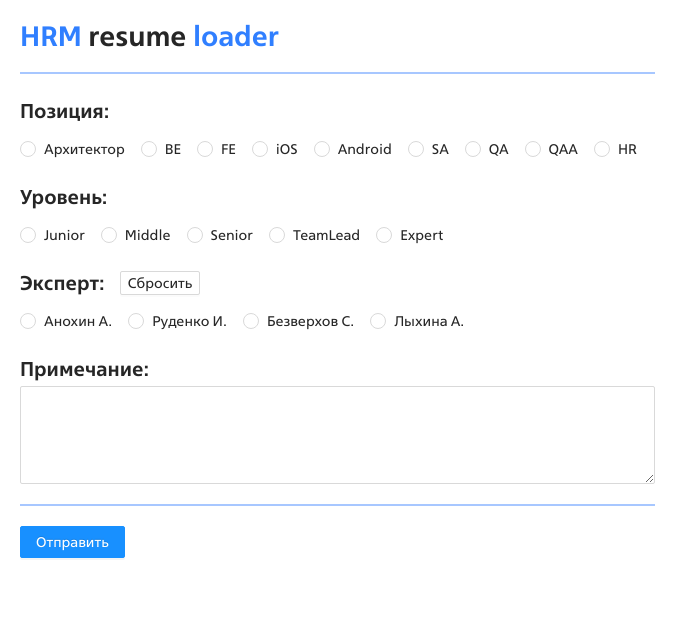
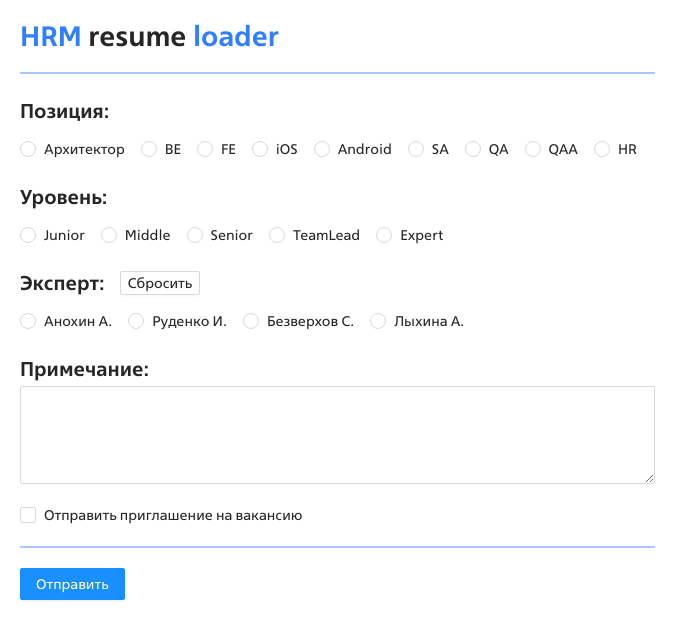
Before and after one commit to Yookys/HRM_REACT_TS, a React (Create React App) app: page / in a window 1280 px wide. Shown: the top 638 px of the page, without its empty margins (0-698 px from the left). Built offline with nearby package versions, Linux system fonts and the light colour scheme.

Commit message:
Добавил параметр "sendInvite".

```diff
--- a/src/RootApp/models/FormModel.ts
+++ b/src/RootApp/models/FormModel.ts
@@ -4,6 +4,7 @@ export enum EFormFields {
   level = 'level',
   expert = 'expert',
   description = 'description',
+  sendInvite = 'sendInvite'
 }
 
 /** Интерфейс значений формы */
@@ -12,6 +13,7 @@ export interface IFormValues {
   [EFormFields.level]?: string;
   [EFormFields.expert]?: string;
   [EFormFields.description]?: string;
+  [EFormFields.sendInvite]?: boolean;
 }
 
 /** Интерфейс ошибок в форме */
@@ -20,4 +22,5 @@ export interface IFormErrors {
   [EFormFields.level]?: string;
   [EFormFields.expert]?: string;
   [EFormFields.description]?: string;
+  [EFormFields.sendInvite]?: string;
 }
--- a/src/RootApp/pages/MainPage/MainPage.tsx
+++ b/src/RootApp/pages/MainPage/MainPage.tsx
@@ -1,7 +1,8 @@
 /// <reference types="chrome"/>
 import './MainPage.scss';
 import React, {useEffect} from 'react';
-import {Button, Input, message, Radio, RadioChangeEvent} from 'antd';
+import {Button, Input, message, Radio, Checkbox, RadioChangeEvent} from 'antd';
+import {CheckboxChangeEvent} from "antd/es/checkbox";
 import useForm from '../../../common/hooks/useForm';
 import {EFormFields, IFormErrors, IFormValues} from '../../models/FormModel';
 import testFormValidator from '../../validators/FormValidator';
@@ -19,6 +20,7 @@ function MainPage(): JSX.Element {
   const [storageExpert, setStorageExpert, removeStorageExpert] = useLocalStorage<string>(StorageVariables.expert);
   const [storageLevel, setStorageLevel] = useLocalStorage<string>(StorageVariables.level);
   const [storagePosition, setStoragePosition] = useLocalStorage<string>(StorageVariables.position);
+  const [storageSendInvite, setStorageSendInvite] = useLocalStorage<string>(StorageVariables.sendInvite);
   const {fields, setField, errors, isSubmit, setIsSubmit, isValidForm} = useForm<IFormValues, IFormErrors>(
     testFormValidator,
     {
@@ -29,6 +31,7 @@ function MainPage(): JSX.Element {
       [EFormFields.level]: !isEmpty(storageLevel) ? storageLevel : '',
       [EFormFields.position]: !isEmpty(storagePosition) ? storagePosition : '',
       [EFormFields.description]: '',
+      [EFormFields.sendInvite]: storageSendInvite === 'true',
     },
     {}
   );
@@ -102,6 +105,12 @@ function MainPage(): JSX.Element {
       inputHtml.value = response.html;
       form.appendChild(inputHtml);
 
+      const checkboxHtml = document.createElement('input');
+      checkboxHtml.type = 'hidden';
+      checkboxHtml.name = 'sendInvite';
+      checkboxHtml.value = response.sendInvite;
+      form.appendChild(checkboxHtml);
+
       document.body.appendChild(form);
       form.submit();
       onSuccessResponse();
@@ -140,6 +149,15 @@ function MainPage(): JSX.Element {
     };
 
   /**
+   * Смена значения CheckBox
+   * @param event - Событие изменения
+   */
+  const handleChangeCheckbox = (event: CheckboxChangeEvent) => {
+    setStorageSendInvite(`${event.target.checked}`);
+    setField(EFormFields.sendInvite, event.target.checked);
+  }
+
+  /**
    * Очистка эксперта
    */
   const handleClearExpert = () => {
@@ -168,6 +186,7 @@ function MainPage(): JSX.Element {
               level: '${fields.level}',
               expert: '${fields.expert}',
               description:'${fields.description}',
+              sendInvite:'${fields.sendInvite}',
             });
           `,
         });
@@ -244,6 +263,11 @@ function MainPage(): JSX.Element {
               </div>
               <TextArea rows={4} onChange={handleChangeField(EFormFields.description)} />
             </div>
+            <div className="main-page__form-field">
+              <Checkbox checked={fields.sendInvite} onChange={handleChangeCheckbox}>
+                Отправить приглашение на вакансию
+              </Checkbox>
+            </div>
           </div>
         </div>
         <div className="main-page__block main-page__block--bottom">
@@ -254,6 +278,6 @@ function MainPage(): JSX.Element {
       </div>
     </div>
   );
-};
+}
 
 export default MainPage;
--- a/src/common/constants/storageConst.ts
+++ b/src/common/constants/storageConst.ts
@@ -6,4 +6,5 @@ export enum StorageVariables {
   level = 'level',
   expert = 'expert',
   description = 'description',
+  sendInvite = 'sendInvite'
 }
```
